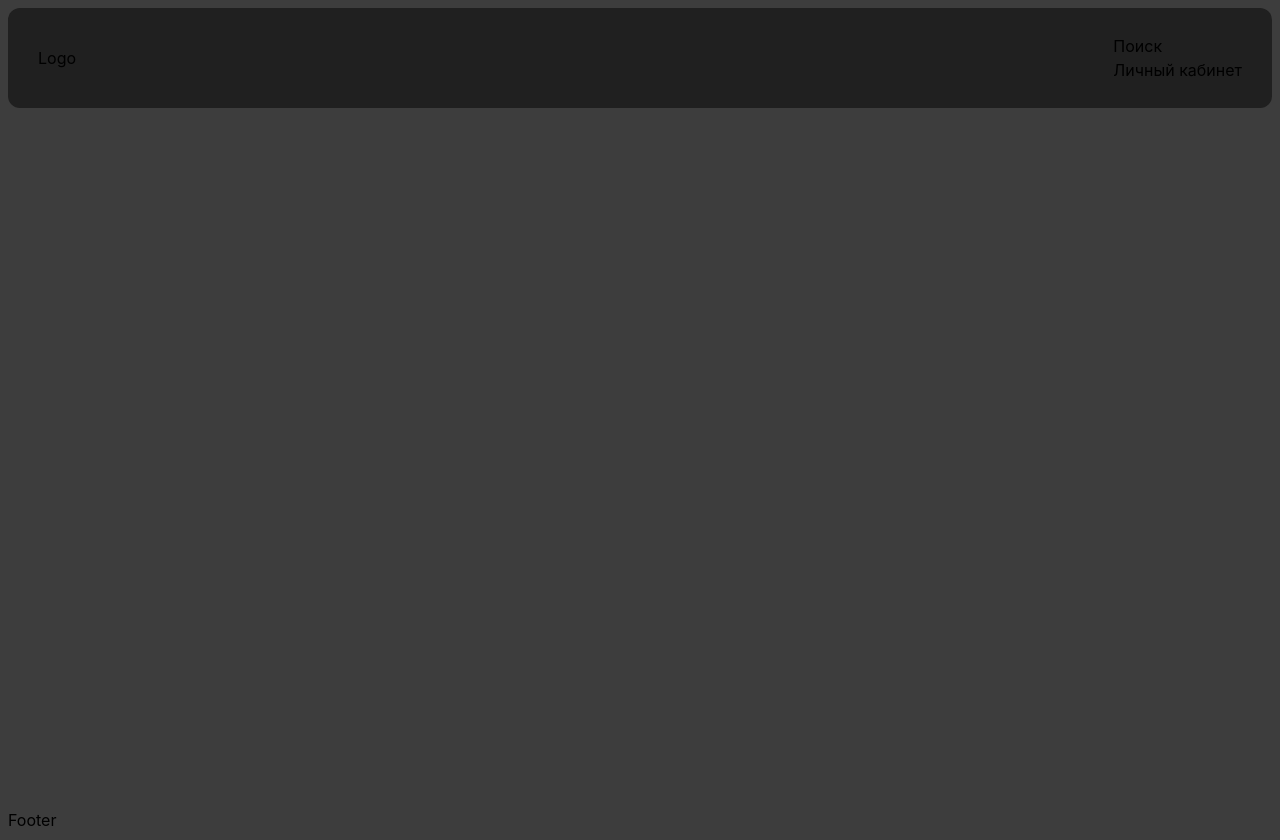
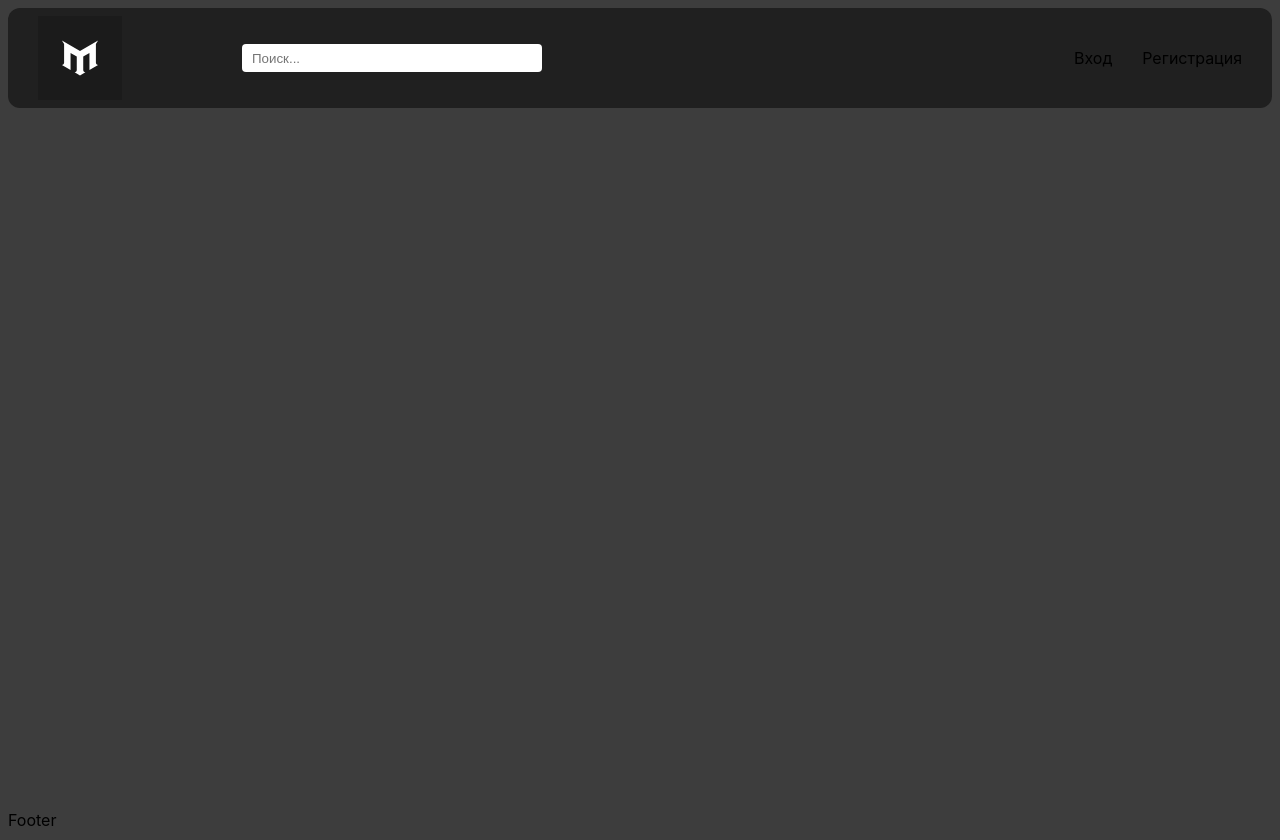
Before and after one commit to Feelcover/MarkTech-frontend, a React (Vite) app: page / in a window 1280 px wide. Built offline with nearby package versions, Linux system fonts and the light colour scheme.

Commit message:
сверстать часть хедера

```diff
--- a/src/components/Header/Header.module.scss
+++ b/src/components/Header/Header.module.scss
@@ -11,9 +11,54 @@
 
   .logoContainer {
 
+    .logo{
+      background-image: url("../../images/logo.svg");
+      width: 84px;
+      height: 84px;
+    }
   }
 
   .menuContainer {
+    display: flex;
+    align-items: center;
+    justify-content: space-between;
+    min-width: 1000px;
+    transition: all 0.4s ease-in-out;
+    @media screen and (max-width:1200px) {
+      min-width: 700px;
+    }
+    @media screen and (max-width:900px) {
+      min-width: 550px;
+    }
+    @media screen and (max-width:700px) {
+      min-width: 460px;
+    }
 
+    .search {
+      box-sizing: border-box;
+      padding-left: 10px;
+      min-height: 28px;
+      width: 100%;
+      max-width: 300px;
+      border: none;
+      border-radius: 4px;
+    transition: all 0.4s ease-in-out;
+
+
+      @media screen and (max-width: 1100px) {
+        max-width: 250px;
+      }
+    }
+    .menu {
+      display: flex;
+
+      &__item{
+        margin-right: 30px;
+
+      }
+      &__item:last-child{
+        margin-right: 0;
+      }
+    }
   }
 }
--- a/src/components/Header/Header.tsx
+++ b/src/components/Header/Header.tsx
@@ -3,12 +3,14 @@ import styles from './Header.module.scss'
 const Header = () => {
   return (
     <header className={styles.header}>
-      <div className={styles.logoContainer}>Logo</div>
+      <div className={styles.logoContainer}>
+        <div className={styles.logo}/>
+      </div>
       <div className={styles.menuContainer}>
+      <input className={styles.search} type="text" placeholder='Поиск...'/>
         <nav className={styles.menu}>
-          <div className={styles.menu__item}>Поиск</div>
-          <div className={styles.menu__item}></div>
-          <div className={styles.menu__item}>Личный кабинет</div>
+          <div className={styles.menu__item}>Вход</div>
+          <div className={styles.menu__item}>Регистрация</div>
         </nav>
       </div>
     </header>
```
Also changed, not shown: src/images/banner.jpg (added), src/images/logo.svg (added).
